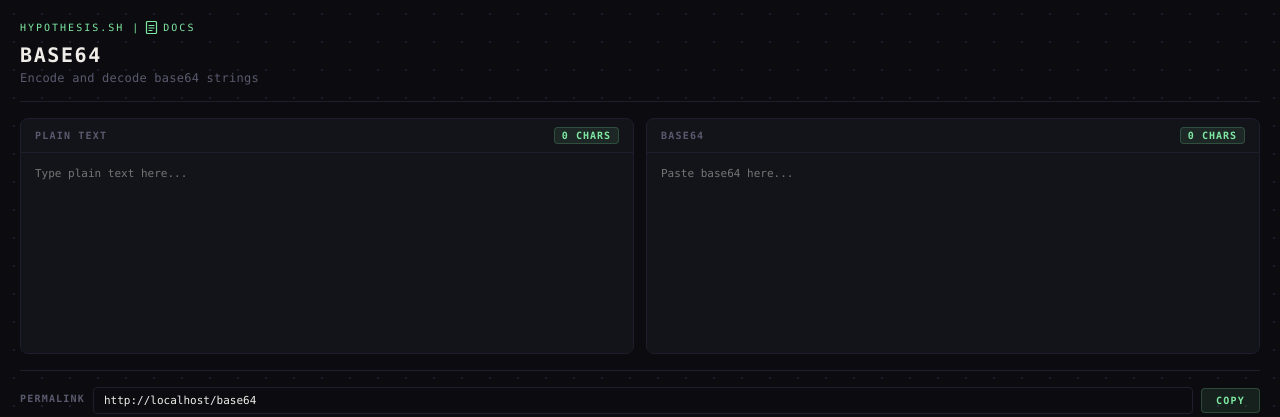
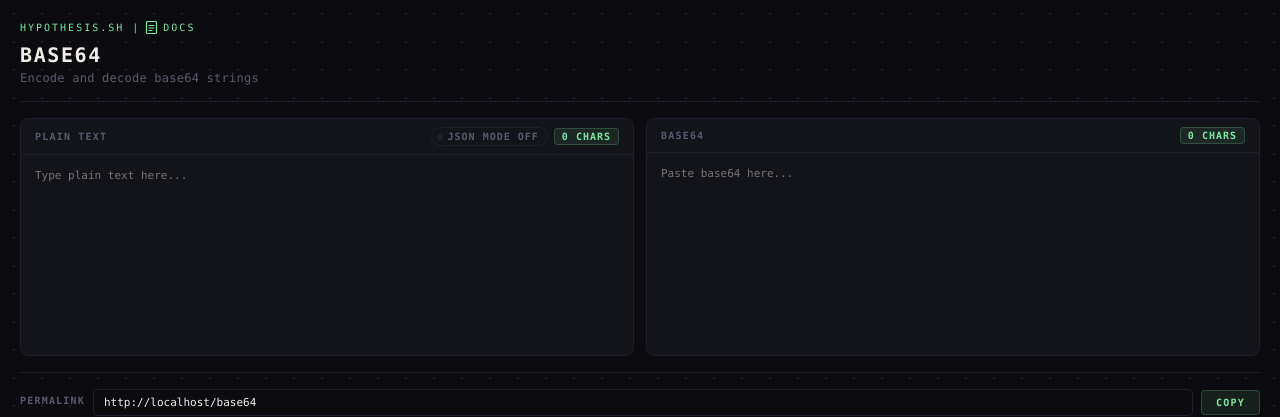
Before and after one commit to keegandonley/hypothesis, a Next.js app: page /base64 in a window 1280 px wide. Shown: the top 417 px of the page. Built offline with nearby package versions, Linux system fonts and the light colour scheme.

Commit message:
support json

```diff
--- a/src/pages/base64/index.tsx
+++ b/src/pages/base64/index.tsx
@@ -11,6 +11,8 @@ export default function Base64Page() {
   const [encoded, setEncoded] = useState("");
   const [copied, setCopied] = useState(false);
   const [url, setUrl] = useState("");
+  const [jsonMode, setJsonMode] = useState(false);
+  const [jsonValid, setJsonValid] = useState<boolean | null>(null);
   const copyTimeoutRef = useRef<ReturnType<typeof setTimeout> | null>(null);
 
   useEffect(() => {
@@ -27,8 +29,22 @@ export default function Base64Page() {
     setUrl(window.location.href);
   }, []);
 
+  const validateJson = (value: string) => {
+    if (value.length === 0) {
+      setJsonValid(null);
+      return;
+    }
+    try {
+      JSON.parse(value);
+      setJsonValid(true);
+    } catch {
+      setJsonValid(false);
+    }
+  };
+
   const handlePlainChange = (value: string) => {
     setPlain(value);
+    if (jsonMode) validateJson(value);
     const enc = btoa(unescape(encodeURIComponent(value)));
     setEncoded(enc);
     const newUrl = value
@@ -50,6 +66,22 @@ export default function Base64Page() {
       : `${window.location.origin}${window.location.pathname}`;
     history.replaceState(null, "", newUrl);
     setUrl(window.location.href);
+  };
+
+  const handleFormat = () => {
+    try {
+      const formatted = JSON.stringify(JSON.parse(plain), null, 2);
+      handlePlainChange(formatted);
+    } catch {
+      /* no-op */
+    }
+  };
+
+  const handleJsonToggle = () => {
+    const next = !jsonMode;
+    setJsonMode(next);
+    if (next) validateJson(plain);
+    else setJsonValid(null);
   };
 
   const handleCopy = () => {
@@ -86,9 +118,28 @@ export default function Base64Page() {
       <div className={styles.panels}>
         <div className={styles.panel}>
           <div className={styles.panelHeader}>
-            <span className={styles.panelLabel}>Plain Text</span>
+            <span className={styles.panelLabel}>
+              {jsonMode ? "JSON" : "Plain Text"}
+            </span>
+            <div className={styles.panelHeaderRight}>
+              <button
+                className={`${styles.toggleBtn}${jsonMode ? ` ${styles.active}` : ""}`}
+                onClick={handleJsonToggle}
+              >
+                JSON Mode {jsonMode ? "ON" : "OFF"}
+              </button>
+              {jsonMode ? (
+                plain.length > 0 && (
+                  jsonValid
+                    ? <span className={styles.badge}>valid</span>
+                    : <span className={styles.badgeError}>invalid</span>
+                )
+              ) : (
                 <span className={styles.badge}>{plain.length} chars</span>
+              )}
             </div>
+          </div>
+          <div className={styles.textareaWrapper}>
             <textarea
               className={styles.textarea}
               value={plain}
@@ -96,6 +147,16 @@ export default function Base64Page() {
               placeholder="Type plain text here..."
               spellCheck={false}
             />
+            {jsonMode && (
+              <button
+                className={styles.formatBtn}
+                disabled={!jsonValid}
+                onClick={handleFormat}
+              >
+                Format
+              </button>
+            )}
+          </div>
         </div>
 
         <div className={styles.panel}>
--- a/src/styles/base64.module.css
+++ b/src/styles/base64.module.css
@@ -112,6 +112,10 @@
   margin-bottom: 4px;
 }
 
+.textareaWrapper {
+  position: relative;
+}
+
 .textarea {
   width: 100%;
   min-height: 200px;
@@ -178,3 +182,93 @@
   border-color: var(--accent);
   color: var(--bg);
 }
+
+.panelHeaderRight {
+  display: flex;
+  align-items: center;
+  gap: 6px;
+}
+
+.toggleBtn {
+  display: inline-flex;
+  align-items: center;
+  gap: 5px;
+  padding: 3px 8px 3px 5px;
+  background: transparent;
+  border: 1px solid var(--border);
+  border-radius: 100px;
+  font-family: var(--font-mono);
+  font-size: 10px;
+  font-weight: 700;
+  letter-spacing: 0.1em;
+  color: var(--muted);
+  text-transform: uppercase;
+  cursor: pointer;
+  transition: border-color 0.15s, color 0.15s;
+}
+
+.toggleBtn::before {
+  content: '';
+  width: 6px;
+  height: 6px;
+  border-radius: 50%;
+  background: var(--border);
+  flex-shrink: 0;
+  transition: background 0.15s;
+}
+
+.toggleBtn.active {
+  border-color: #7ee8a233;
+  color: var(--accent);
+}
+
+.toggleBtn.active::before {
+  background: var(--accent);
+}
+
+.formatBtn {
+  position: absolute;
+  bottom: 10px;
+  right: 10px;
+  padding: 4px 10px;
+  background-color: var(--card-bg);
+  border: 1px solid var(--border);
+  border-radius: 4px;
+  font-family: var(--font-mono);
+  font-size: 10px;
+  font-weight: 700;
+  letter-spacing: 0.1em;
+  color: var(--text);
+  text-transform: uppercase;
+  cursor: pointer;
+  transition: background-color 0.15s, border-color 0.15s, color 0.15s;
+}
+
+.formatBtn:hover:not(:disabled) {
+  background-color: var(--border);
+  color: var(--text);
+}
+
+.formatBtn:active:not(:disabled) {
+  background-color: #7ee8a218;
+  border-color: #7ee8a233;
+  color: var(--accent);
+}
+
+.formatBtn:disabled {
+  opacity: 0.3;
+  cursor: default;
+}
+
+.badgeError {
+  display: inline-block;
+  padding: 2px 7px;
+  background-color: #fbbf2418;
+  border: 1px solid #fbbf2433;
+  border-radius: 4px;
+  font-size: 10px;
+  font-weight: 700;
+  letter-spacing: 0.1em;
+  color: #fbbf24;
+  text-transform: uppercase;
+}
```
Lines whose indentation alone changed are shown as unchanged.
